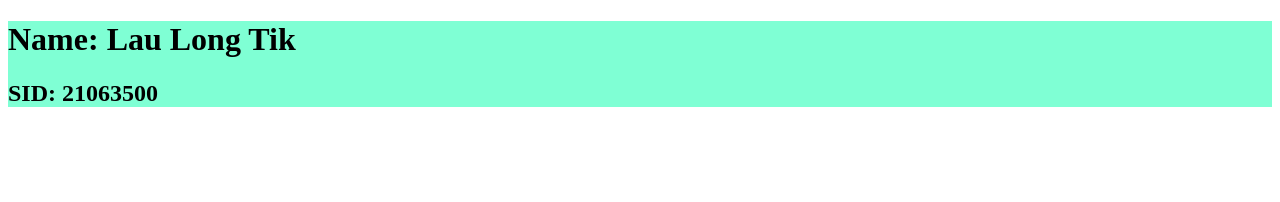
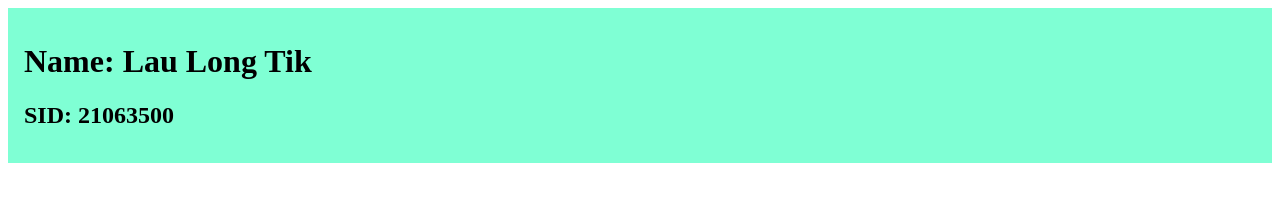
Before and after one commit to Spencer-Lau2710/SpencerLau.github.io, a plain HTML site: page index.html in a window 1280 px wide. Drawn offline with Linux system fonts and the light colour scheme.

Commit message:
Update index.html

```diff
--- a/index.html
+++ b/index.html
@@ -6,7 +6,7 @@
         </title>
     </head>
     <body>
-        <div style="height: 20%; background-color: aquamarine;">
+        <div style="height: 20%; background-color: aquamarine; padding: 14px 16px;">
             <h1>Name: Lau Long Tik</h1>
             <h2>SID: 21063500</h2>
         </div>
```
